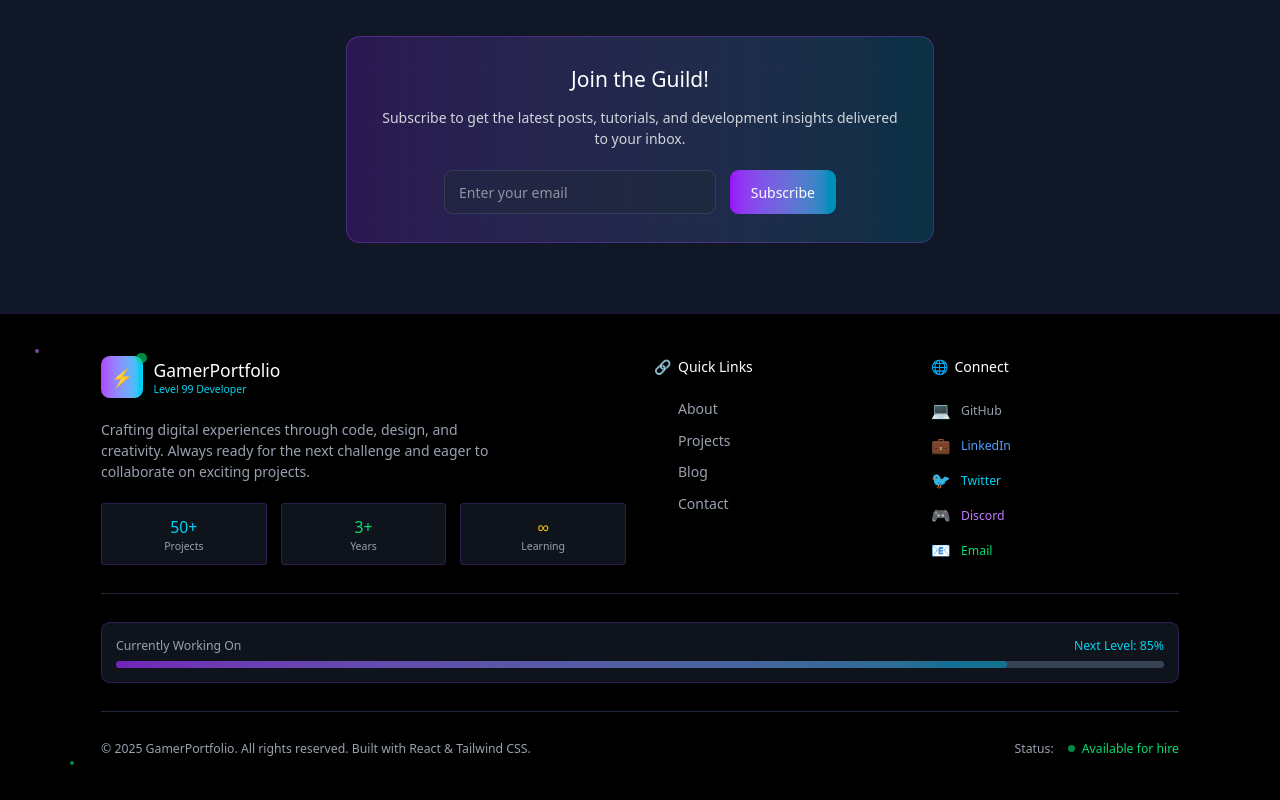
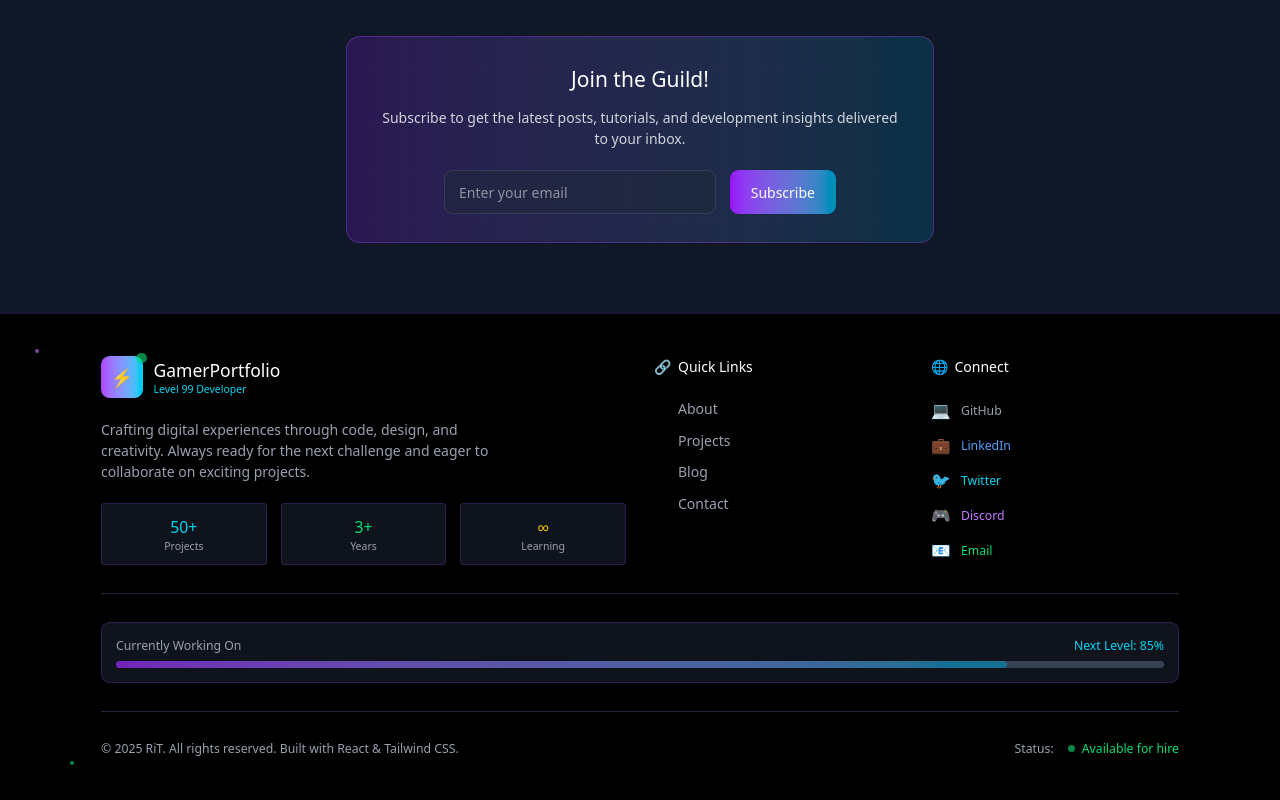
Before and after one commit to RitGit3/Gaming-Website, a React (Vite) app: page / in a window 1280 px wide. Shown: the part 4943-5743 px from the top of the page. Built offline with nearby package versions, Linux system fonts and the light colour scheme.

Commit message:
Named footer to RiT

```diff
--- a/src/components/GamingPersonalFooter.tsx
+++ b/src/components/GamingPersonalFooter.tsx
@@ -125,7 +125,7 @@ export function GamingPersonalFooter() {
         <div className="border-t border-gray-800 pt-8 text-center">
           <div className="flex flex-col md:flex-row items-center justify-between">
             <p className="text-gray-400 text-sm mb-4 md:mb-0">
-              © 2025 GamerPortfolio. All rights reserved. Built with React & Tailwind CSS.
+              © 2025 RiT. All rights reserved. Built with React & Tailwind CSS.
             </p>
             <div className="flex items-center space-x-4">
               <span className="text-gray-400 text-sm">Status:</span>
```
